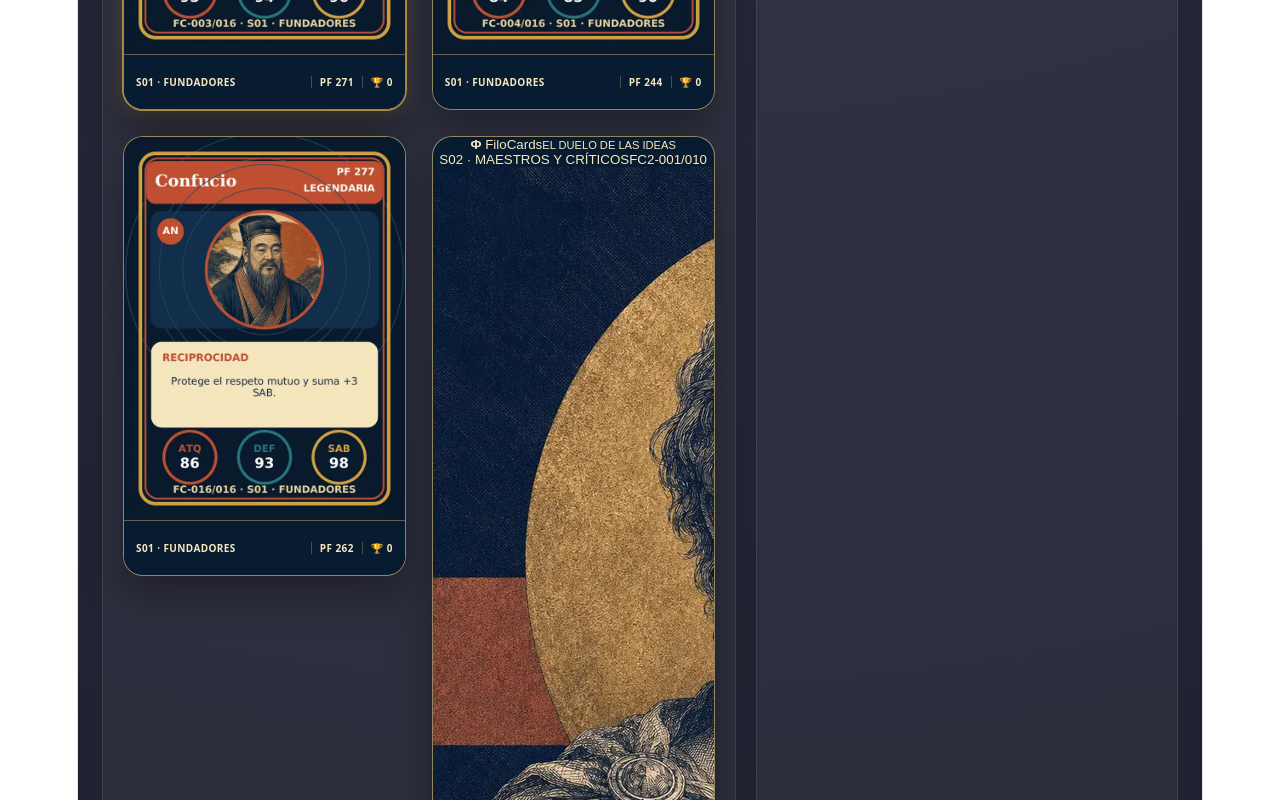
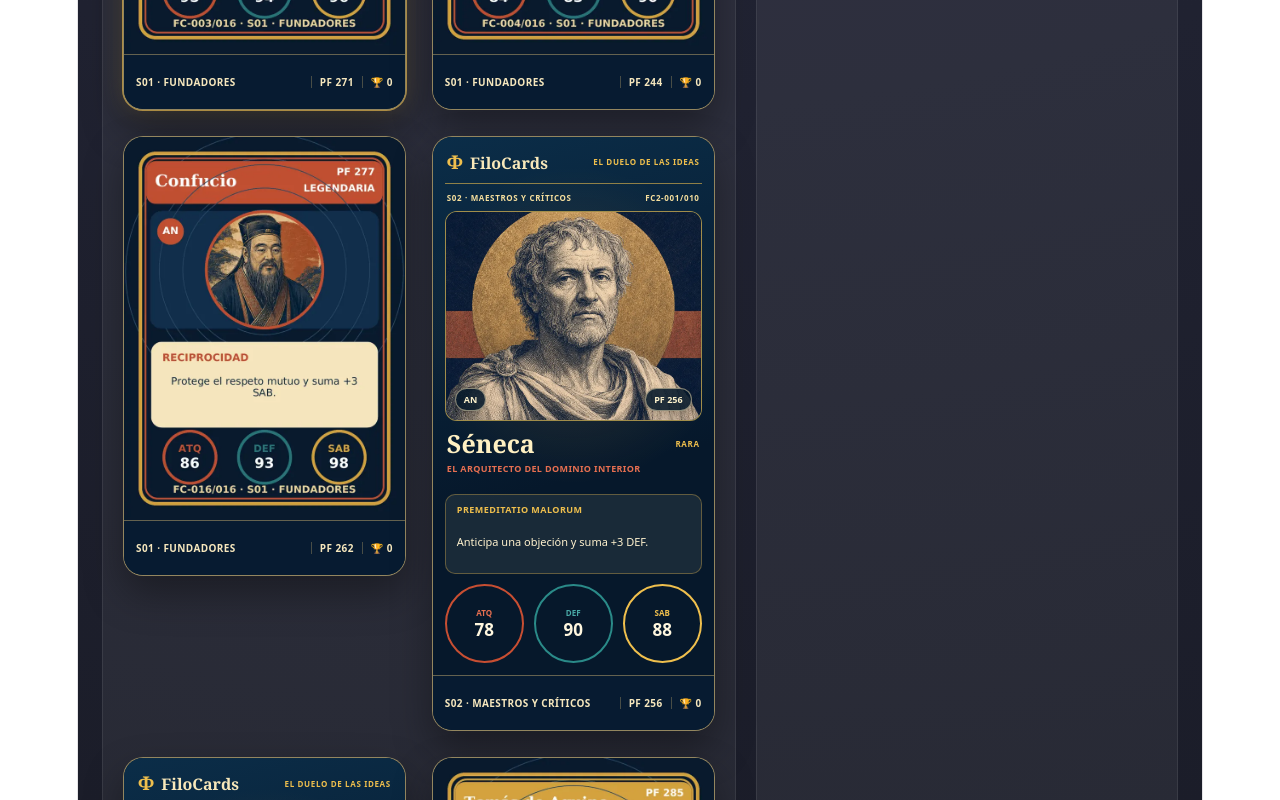
Before and after one commit to vicmafe2011-cmd/filocards, a React (Vite) app: page / in a window 1280 px wide. Shown: the part 1560-2360 px from the top of the page. Built offline with nearby package versions, Linux system fonts and the light colour scheme.

Commit message:
Diseña las cartas S02 con retratos y estadísticas TCG

```diff
--- a/src/App.css
+++ b/src/App.css
@@ -244,6 +244,176 @@
   object-fit: cover;
 }
 
+.filocard__s02 {
+  box-sizing: border-box;
+  min-height: 510px;
+  padding: 12px;
+  color: #f8e8ba;
+  background:
+    radial-gradient(circle at 50% 35%, rgba(189, 135, 49, 0.2), transparent 42%),
+    linear-gradient(165deg, #0b2d48, #06182b 62%);
+  text-align: left;
+}
+
+.filocard__s02-brand,
+.filocard__s02-series,
+.filocard__s02-title {
+  display: flex;
+  justify-content: space-between;
+  align-items: center;
+  gap: 8px;
+}
+
+.filocard__s02-brand {
+  padding: 0 2px 8px;
+  border-bottom: 1px solid rgba(239, 191, 77, 0.58);
+  font-family: Georgia, "Times New Roman", serif;
+  font-size: 16px;
+  font-weight: 800;
+}
+
+.filocard__s02-brand b {
+  margin-right: 3px;
+  color: #efbf4d;
+  font-size: 19px;
+}
+
+.filocard__s02-brand small,
+.filocard__s02-series {
+  font-family: system-ui, sans-serif;
+  font-size: 8px;
+  font-weight: 900;
+  letter-spacing: 0.08em;
+}
+
+.filocard__s02-brand small {
+  color: #efbf4d;
+}
+
+.filocard__s02-series {
+  padding: 8px 2px;
+  color: #f6df9d;
+}
+
+.filocard__s02-portrait {
+  position: relative;
+  overflow: hidden;
+  aspect-ratio: 1.22 / 1;
+  border: 1px solid rgba(239, 191, 77, 0.66);
+  border-radius: 12px;
+  background: #0b2d48;
+}
+
+.filocard__s02-portrait img {
+  display: block;
+  width: 100%;
+  height: 100%;
+  object-fit: cover;
+  object-position: 50% 37%;
+}
+
+.filocard__s02-affinity,
+.filocard__s02-power {
+  position: absolute;
+  bottom: 9px;
+  padding: 6px 8px;
+  border: 1px solid rgba(255, 238, 190, 0.5);
+  border-radius: 999px;
+  color: #fff4ce;
+  background: rgba(5, 24, 43, 0.88);
+  font: 900 9px/1 system-ui, sans-serif;
+  box-shadow: 0 5px 12px rgba(0, 0, 0, 0.25);
+}
+
+.filocard__s02-affinity {
+  left: 9px;
+}
+
+.filocard__s02-power {
+  right: 9px;
+}
+
+.filocard__s02-title {
+  padding: 10px 2px 4px;
+}
+
+.filocard__s02-title h3 {
+  margin: 0;
+  color: #fff0c2;
+  font: 800 25px/1 Georgia, "Times New Roman", serif;
+}
+
+.filocard__s02-title span {
+  color: #efbf4d;
+  font: 900 8px/1 system-ui, sans-serif;
+  letter-spacing: 0.08em;
+}
+
+.filocard__s02-epithet {
+  min-height: 22px;
+  padding: 4px 2px 8px;
+  color: #e76f51;
+  font: 900 9px/1.2 system-ui, sans-serif;
+  letter-spacing: 0.04em;
+}
+
+.filocard__s02-ability {
+  display: grid;
+  gap: 5px;
+  min-height: 58px;
+  padding: 10px 11px;
+  border: 1px solid rgba(239, 191, 77, 0.34);
+  border-radius: 10px;
+  background: rgba(255, 244, 215, 0.08);
+}
+
+.filocard__s02-ability b {
+  color: #efbf4d;
+  font: 900 9px/1 system-ui, sans-serif;
+  letter-spacing: 0.05em;
+}
+
+.filocard__s02-ability span {
+  color: #fff2ce;
+  font: 500 11px/1.25 system-ui, sans-serif;
+}
+
+.filocard__s02-stats {
+  display: grid;
+  grid-template-columns: repeat(3, 1fr);
+  gap: 10px;
+  margin-top: 10px;
+}
+
+.filocard__s02-stats span {
+  aspect-ratio: 1;
+  display: flex;
+  flex-direction: column;
+  justify-content: center;
+  align-items: center;
+  border: 2px solid #efbf4d;
+  border-radius: 50%;
+  color: #efbf4d;
+  background: #06182b;
+  font: 900 8px/1 system-ui, sans-serif;
+}
+
+.filocard__s02-stats span:first-child {
+  border-color: #c74e32;
+  color: #e76f51;
+}
+
+.filocard__s02-stats span:nth-child(2) {
+  border-color: #2a8a88;
+  color: #49aaa7;
+}
+
+.filocard__s02-stats b {
+  margin-top: 4px;
+  color: #fff7df;
+  font-size: 17px;
+}
+
 .filocard__selection {
   position: absolute;
   top: 12px;
```
